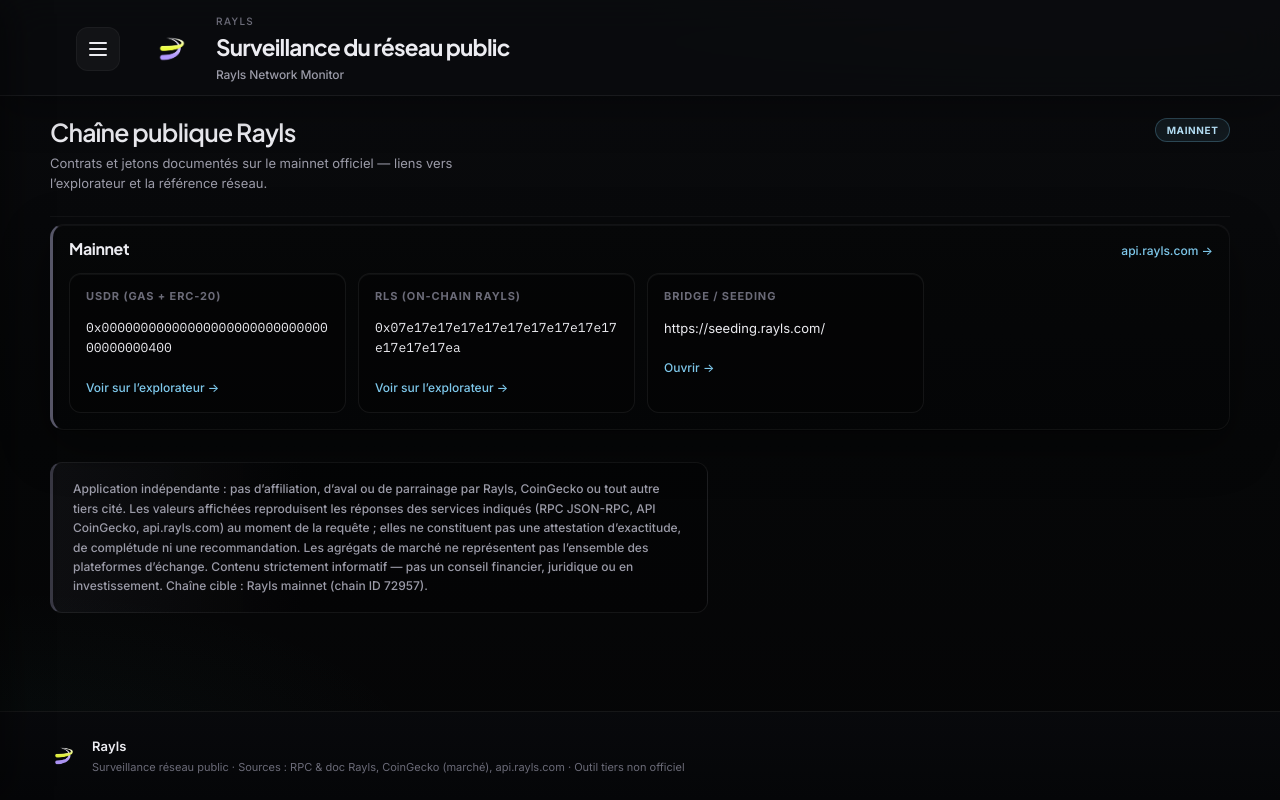
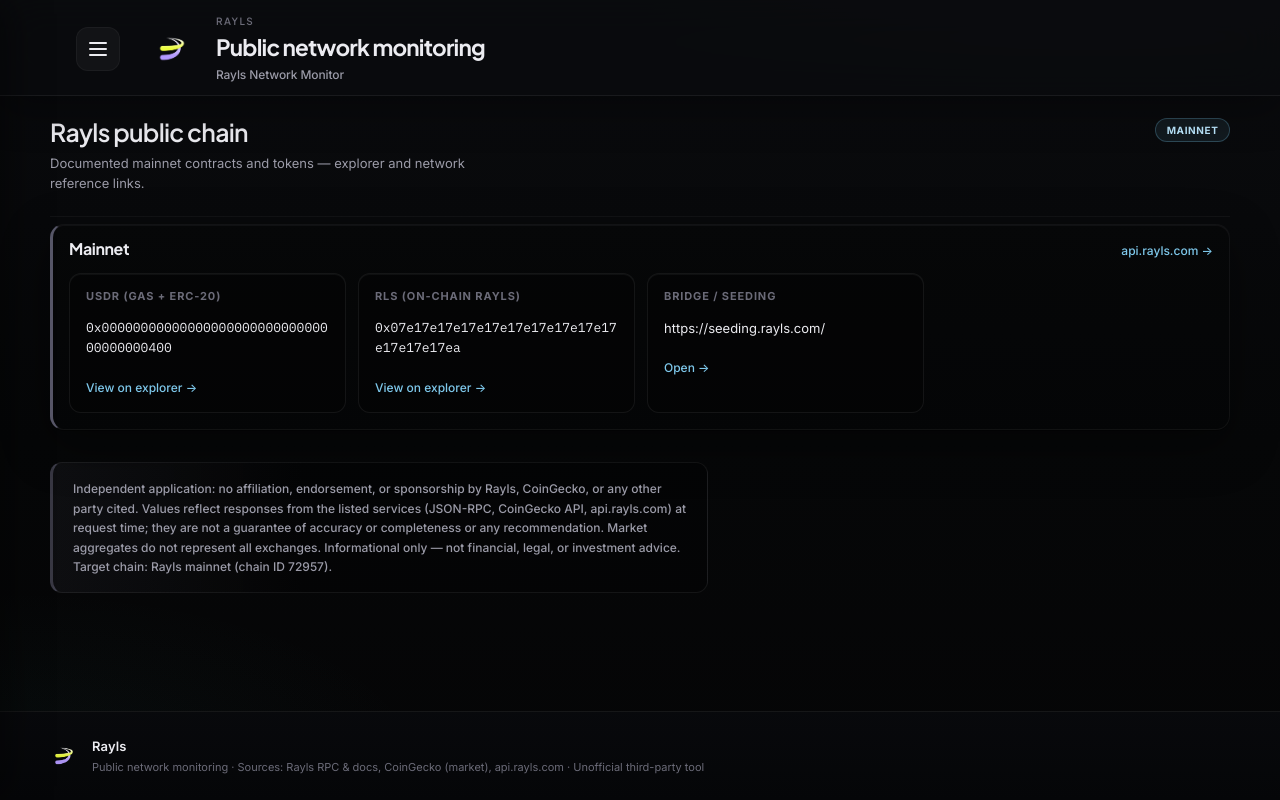
Before and after one commit to StrainUS/DashboardRayls, a React (Vite) app: page /chaine in a window 1280 px wide. Built offline with nearby package versions, Linux system fonts and the light colour scheme; no server answers.

Commit message:
feat: anglais par défaut pour l’UI et les métadonnées statiques
Locale initiale en ; manifest et balises OG/Twitter alignés ; FR en variante.

```diff
--- a/index.html
+++ b/index.html
@@ -1,5 +1,5 @@
 <!doctype html>
-<html lang="fr">
+<html lang="en">
   <head>
     <meta charset="UTF-8" />
     <link rel="icon" href="%BASE_URL%favicon.ico?v=18" sizes="any" />
@@ -24,18 +24,18 @@
     />
     <meta
       name="description"
-      content="Vue d’ensemble Rayls : temps réel (RPC, marché), référentiel, actualités et sources — navigation structurée, outil indépendant."
+      content="Rayls overview: live RPC and market data, reference hub, news and sources — structured navigation, independent tool."
     />
     <meta name="theme-color" content="#0a0b0e" />
     <meta name="color-scheme" content="dark" />
     <meta name="format-detection" content="telephone=no" />
     <meta property="og:type" content="website" />
-    <meta property="og:title" content="Rayls · Surveillance du réseau public" />
+    <meta property="og:title" content="Rayls · Public network monitoring" />
     <meta
       property="og:description"
-      content="Latence RPC, blocs, marché (CoinGecko) et liens vers la doc / endpoints publics Rayls — application tierce, sans garantie d’exactitude."
+      content="RPC latency, blocks, CoinGecko market and links to Rayls docs and public endpoints — third-party app, no accuracy claim."
     />
-    <title>Rayls · Surveillance du réseau public</title>
+    <title>Rayls · Public network monitoring</title>
   </head>
   <body>
     <div id="root"></div>
--- a/src/i18n/types.ts
+++ b/src/i18n/types.ts
@@ -2,4 +2,4 @@
 
 export const LOCALE_STORAGE_KEY = 'rayls-dashboard-locale'
 
-export const DEFAULT_LOCALE: Locale = 'fr'
+export const DEFAULT_LOCALE: Locale = 'en'
--- a/vite.config.ts
+++ b/vite.config.ts
@@ -18,13 +18,14 @@
     <meta property="og:image:width" content="1200" />
     <meta property="og:image:height" content="630" />
     <meta property="og:image:type" content="image/png" />
-    <meta property="og:image:alt" content="Rayls — surveillance du réseau public" />
-    <meta property="og:locale" content="fr_FR" />
+    <meta property="og:image:alt" content="Rayls — public network monitoring" />
+    <meta property="og:locale" content="en_US" />
+    <meta property="og:locale:alternate" content="fr_FR" />
     <meta name="twitter:card" content="summary_large_image" />
-    <meta name="twitter:title" content="Rayls · Surveillance du réseau public" />
+    <meta name="twitter:title" content="Rayls · Public network monitoring" />
     <meta
       name="twitter:description"
-      content="Latence RPC, blocs, marché (CoinGecko) et liens vers la doc / endpoints publics Rayls."
+      content="RPC latency, blocks, CoinGecko market and links to Rayls docs and public endpoints."
     />
     <meta name="twitter:image" content="${ogImage}" />
     <meta name="apple-mobile-web-app-capable" content="yes" />
```
Also changed, not shown: public/site.webmanifest.
